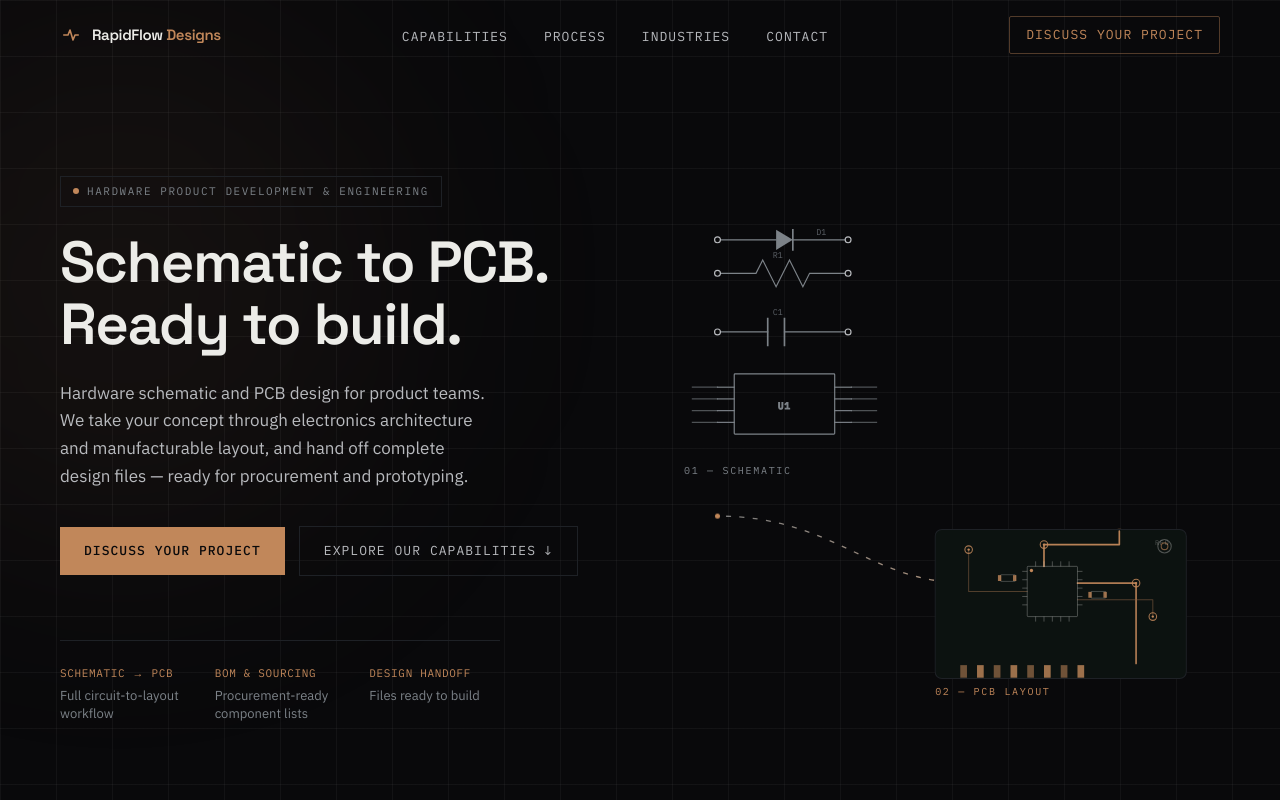
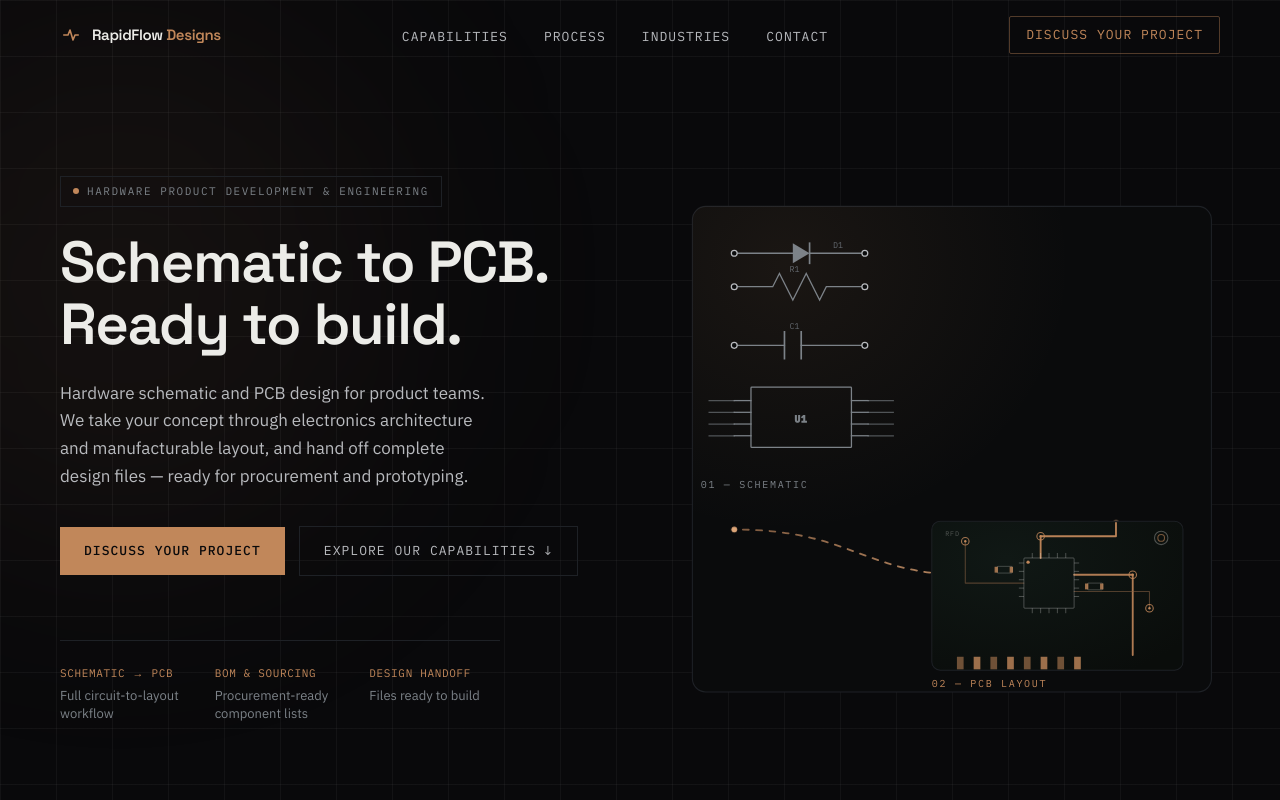
Before and after one commit to yashsagar1131-lab/rapidflowdesigns, a Next.js app: page / in a window 1280 px wide. Shown: the top 800 px of the page. Built offline with nearby package versions, Linux system fonts and the light colour scheme.

Commit message:
Improve hero visual: contained panel, stronger copper flow line, tighter composition

```diff
--- a/components/CircuitFlow.tsx
+++ b/components/CircuitFlow.tsx
@@ -3,98 +3,111 @@ export default function CircuitFlow() {
     <svg
       viewBox="0 0 640 600"
       fill="none"
-      className="h-auto w-full max-w-[540px]"
+      className="h-auto w-full max-w-[560px]"
       role="img"
       aria-label="Diagram showing a circuit schematic transitioning into a routed printed circuit board layout"
     >
       <defs>
-        <linearGradient id="fadeMask" x1="0" y1="0" x2="1" y2="0">
-          <stop offset="0" stopColor="#ECECE8" stopOpacity="0.5" />
-          <stop offset="1" stopColor="#C1875A" stopOpacity="0.95" />
+        <linearGradient id="flowGrad" x1="0" y1="0" x2="1" y2="0">
+          <stop offset="0" stopColor="#8A6244" stopOpacity="0.9" />
+          <stop offset="1" stopColor="#DDA679" />
         </linearGradient>
+        <radialGradient id="panelGlow" cx="0.18" cy="0.12" r="0.55">
+          <stop offset="0" stopColor="#C1875A" stopOpacity="0.09" />
+          <stop offset="1" stopColor="#C1875A" stopOpacity="0" />
+        </radialGradient>
+        <radialGradient id="boardGrad" cx="0.3" cy="0.25" r="0.9">
+          <stop offset="0" stopColor="#101815" />
+          <stop offset="1" stopColor="#0A0D0B" />
+        </radialGradient>
       </defs>
 
+      {/* ---- CONTAINING PANEL ---- */}
+      <rect x="10" y="10" width="620" height="580" rx="16" fill="#0A0B0C" stroke="#1E2126" strokeWidth="1.3" />
+      <rect x="10" y="10" width="620" height="580" rx="16" fill="url(#panelGlow)" />
+
       {/* ---- SCHEMATIC HALF (top-left) ---- */}
-      <g stroke="#7C8288" strokeWidth="1.4" strokeLinecap="square">
+      <g stroke="#7C8288" strokeWidth="1.5" strokeLinecap="square">
         {/* diode */}
-        <path d="M40 50 H110 M130 50 H196" />
-        <path d="M110 38 L110 62 L130 50 Z" fill="#7C8288" stroke="none" />
-        <path d="M130 38 V62" strokeWidth="2" />
-        <circle cx="40" cy="50" r="3.5" fill="#09090B" stroke="#B8BABE" />
-        <circle cx="196" cy="50" r="3.5" fill="#09090B" stroke="#B8BABE" />
+        <path d="M60 66 H130 M150 66 H216" />
+        <path d="M130 54 L130 78 L150 66 Z" fill="#7C8288" stroke="none" />
+        <path d="M150 54 V78" strokeWidth="2" />
+        <circle cx="60" cy="66" r="3.5" fill="#0A0B0C" stroke="#B8BABE" />
+        <circle cx="216" cy="66" r="3.5" fill="#0A0B0C" stroke="#B8BABE" />
 
         {/* resistor */}
-        <path d="M40 90 H86 L94 74 L110 106 L126 74 L142 106 L150 90 H196" />
-        <circle cx="40" cy="90" r="3.5" fill="#09090B" stroke="#B8BABE" />
-        <circle cx="196" cy="90" r="3.5" fill="#09090B" stroke="#B8BABE" />
+        <path d="M60 106 H106 L114 90 L130 122 L146 90 L162 122 L170 106 H216" />
+        <circle cx="60" cy="106" r="3.5" fill="#0A0B0C" stroke="#B8BABE" />
+        <circle cx="216" cy="106" r="3.5" fill="#0A0B0C" stroke="#B8BABE" />
 
         {/* capacitor */}
-        <path d="M40 160 H100 M120 160 H196" />
-        <path d="M100 144 V176 M120 144 V176" strokeWidth="2" />
-        <circle cx="40" cy="160" r="3.5" fill="#09090B" stroke="#B8BABE" />
-        <circle cx="196" cy="160" r="3.5" fill="#09090B" stroke="#B8BABE" />
+        <path d="M60 176 H120 M140 176 H216" />
+        <path d="M120 160 V192 M140 160 V192" strokeWidth="2" />
+        <circle cx="60" cy="176" r="3.5" fill="#0A0B0C" stroke="#B8BABE" />
+        <circle cx="216" cy="176" r="3.5" fill="#0A0B0C" stroke="#B8BABE" />
 
         {/* IC outline */}
-        <rect x="60" y="210" width="120" height="72" rx="1" />
-        <text x="120" y="252" textAnchor="middle" fontFamily="var(--font-mono)" fontSize="11" fill="#7C8288" letterSpacing="1">
+        <rect x="80" y="226" width="120" height="72" rx="1" />
+        <text x="140" y="268" textAnchor="middle" fontFamily="var(--font-mono)" fontSize="11" fill="#7C8288" letterSpacing="1">
           U1
         </text>
         {[0, 1, 2, 3].map((i) => (
-          <path key={`pinL${i}`} d={`M40 ${226 + i * 14} H60`} />
+          <path key={`pinL${i}`} d={`M60 ${242 + i * 14} H80`} />
         ))}
         {[0, 1, 2, 3].map((i) => (
-          <path key={`pinR${i}`} d={`M180 ${226 + i * 14} H200`} />
+          <path key={`pinR${i}`} d={`M200 ${242 + i * 14} H220`} />
         ))}
-        <path d="M40 226 H10 M40 240 H10 M40 254 H10 M40 268 H10" opacity="0.6" />
-        <path d="M200 226 H230 M200 240 H230 M200 254 H230 M200 268 H230" opacity="0.6" />
+        <path d="M60 242 H30 M60 256 H30 M60 270 H30 M60 284 H30" opacity="0.6" />
+        <path d="M220 242 H250 M220 256 H250 M220 270 H250 M220 284 H250" opacity="0.6" />
       </g>
 
       {/* reference designators */}
-      <g fontFamily="var(--font-mono)" fontSize="10" fill="#5C6167">
-        <text x="158" y="44">D1</text>
-        <text x="106" y="72">R1</text>
-        <text x="106" y="140">C1</text>
+      <g fontFamily="var(--font-mono)" fontSize="10" fill="#63686E">
+        <text x="178" y="60">D1</text>
+        <text x="126" y="88">R1</text>
+        <text x="126" y="156">C1</text>
       </g>
 
-      <text x="0" y="330" fontFamily="var(--font-mono)" fontSize="12" fill="#7C8288" letterSpacing="2">
+      <text x="20" y="346" fontFamily="var(--font-mono)" fontSize="12" fill="#7C8288" letterSpacing="2">
         01 — SCHEMATIC
       </text>
 
       {/* ---- TRANSITION FLOW LINE ---- */}
       <path
-        d="M40 380 C 180 380, 220 460, 340 460 S 480 400, 520 398"
-        stroke="url(#fadeMask)"
-        strokeWidth="1.6"
-        strokeDasharray="6 10"
+        d="M60 396 C 200 396, 216 450, 336 450 S 476 390, 516 388"
+        stroke="url(#flowGrad)"
+        strokeWidth="2.2"
+        strokeLinecap="round"
+        strokeDasharray="7 9"
         className="animate-dash-flow"
       />
       {[
-        { cx: 40, cy: 380 },
-        { cx: 340, cy: 460 },
-        { cx: 520, cy: 398 },
+        { cx: 60, cy: 396 },
+        { cx: 336, cy: 450 },
+        { cx: 516, cy: 388 },
       ].map((p, i) => (
-        <circle key={i} cx={p.cx} cy={p.cy} r="3" fill="#C1875A" className="animate-pulse-soft" style={{ animationDelay: `${i * 0.4}s` }} />
+        <circle key={i} cx={p.cx} cy={p.cy} r="3.5" fill="#DDA679" className="animate-pulse-soft" style={{ animationDelay: `${i * 0.4}s` }} />
       ))}
 
       {/* ---- PCB HALF (bottom-right) ---- */}
-      <rect x="300" y="396" width="300" height="178" rx="8" fill="#0C1210" stroke="#1E2126" strokeWidth="1.2" />
+      <rect x="296" y="386" width="300" height="178" rx="10" fill="url(#boardGrad)" stroke="#1E2126" strokeWidth="1.2" />
 
       {/* board traces */}
-      <g stroke="#C1875A" strokeWidth="2" strokeLinecap="round" strokeLinejoin="round">
-        <path d="M520 398 V414 H430 V440" opacity="0.95" />
-        <path d="M470 460 H540 V556" opacity="0.9" />
+      <g stroke="#C1875A" strokeWidth="2.2" strokeLinecap="round" strokeLinejoin="round">
+        <path d="M516 388 V404 H426 V430" opacity="0.95" />
+        <path d="M466 450 H536 V546" opacity="0.9" />
       </g>
-      <g stroke="#8A6244" strokeWidth="1.2" strokeLinecap="round" strokeLinejoin="round" opacity="0.55">
-        <path d="M410 470 H340 V420" />
-        <path d="M470 480 H560 V500" />
+      <g stroke="#8A6244" strokeWidth="1.3" strokeLinecap="round" strokeLinejoin="round" opacity="0.55">
+        <path d="M406 460 H336 V410" />
+        <path d="M466 470 H556 V490" />
       </g>
 
       {/* vias */}
       {[
-        [430, 414],
-        [540, 460],
-        [340, 420],
-        [560, 500],
+        [426, 404],
+        [536, 450],
+        [336, 410],
+        [556, 490],
       ].map(([cx, cy], i) => (
         <g key={i}>
           <circle cx={cx} cy={cy} r="4.5" fill="none" stroke="#C1875A" strokeWidth="1.3" opacity="0.85" />
@@ -103,47 +116,47 @@ export default function CircuitFlow() {
       ))}
 
       {/* IC footprint */}
-      <rect x="410" y="440" width="60" height="60" rx="1" stroke="#ECECE8" strokeOpacity="0.3" strokeWidth="1.1" />
-      <circle cx="415" cy="445" r="2" fill="#C1875A" />
+      <rect x="406" y="430" width="60" height="60" rx="1" stroke="#ECECE8" strokeOpacity="0.3" strokeWidth="1.1" />
+      <circle cx="411" cy="435" r="2" fill="#C1875A" />
       {[0, 1, 2, 3, 4].map((i) => (
-        <path key={`icTop${i}`} d={`M${420 + i * 10} 440 V434`} stroke="#ECECE8" strokeOpacity="0.3" strokeWidth="1.1" />
+        <path key={`icTop${i}`} d={`M${416 + i * 10} 430 V424`} stroke="#ECECE8" strokeOpacity="0.3" strokeWidth="1.1" />
       ))}
       {[0, 1, 2, 3, 4].map((i) => (
-        <path key={`icBot${i}`} d={`M${420 + i * 10} 500 V506`} stroke="#ECECE8" strokeOpacity="0.3" strokeWidth="1.1" />
+        <path key={`icBot${i}`} d={`M${416 + i * 10} 490 V496`} stroke="#ECECE8" strokeOpacity="0.3" strokeWidth="1.1" />
       ))}
       {[0, 1, 2, 3, 4].map((i) => (
-        <path key={`icL${i}`} d={`M410 ${446 + i * 10} H404`} stroke="#ECECE8" strokeOpacity="0.3" strokeWidth="1.1" />
+        <path key={`icL${i}`} d={`M406 ${436 + i * 10} H400`} stroke="#ECECE8" strokeOpacity="0.3" strokeWidth="1.1" />
       ))}
       {[0, 1, 2, 3, 4].map((i) => (
-        <path key={`icR${i}`} d={`M470 ${446 + i * 10} H476`} stroke="#ECECE8" strokeOpacity="0.3" strokeWidth="1.1" />
+        <path key={`icR${i}`} d={`M466 ${436 + i * 10} H472`} stroke="#ECECE8" strokeOpacity="0.3" strokeWidth="1.1" />
       ))}
 
       {/* SMD passives */}
       <g stroke="#ECECE8" strokeOpacity="0.28" strokeWidth="1">
-        <rect x="378" y="450" width="18" height="8" rx="1" />
-        <rect x="486" y="470" width="18" height="8" rx="1" />
+        <rect x="374" y="440" width="18" height="8" rx="1" />
+        <rect x="482" y="460" width="18" height="8" rx="1" />
       </g>
       <g fill="#C1875A" opacity="0.8">
-        <rect x="375" y="450.5" width="4" height="7" />
-        <rect x="393" y="450.5" width="4" height="7" />
-        <rect x="483" y="470.5" width="4" height="7" />
-        <rect x="501" y="470.5" width="4" height="7" />
+        <rect x="371" y="440.5" width="4" height="7" />
+        <rect x="389" y="440.5" width="4" height="7" />
+        <rect x="479" y="460.5" width="4" height="7" />
+        <rect x="497" y="460.5" width="4" height="7" />
       </g>
 
       {/* mounting hole */}
-      <circle cx="574" cy="416" r="8" fill="none" stroke="#ECECE8" strokeOpacity="0.3" strokeWidth="1.3" />
-      <circle cx="574" cy="416" r="4" fill="none" stroke="#C1875A" strokeOpacity="0.6" strokeWidth="1.3" />
+      <circle cx="570" cy="406" r="8" fill="none" stroke="#ECECE8" strokeOpacity="0.3" strokeWidth="1.3" />
+      <circle cx="570" cy="406" r="4" fill="none" stroke="#C1875A" strokeOpacity="0.6" strokeWidth="1.3" />
 
       {/* edge connector fingers */}
       {Array.from({ length: 8 }).map((_, i) => (
-        <rect key={i} x={330 + i * 20} y="558" width="8" height="15" fill="#C1875A" opacity={0.55 + (i % 2) * 0.25} />
+        <rect key={i} x={326 + i * 20} y="548" width="8" height="15" fill="#C1875A" opacity={0.55 + (i % 2) * 0.25} />
       ))}
 
-      <text x="580" y="415" textAnchor="end" fontFamily="var(--font-mono)" fontSize="8" fill="#ECECE8" opacity="0.3" letterSpacing="1">
+      <text x="312" y="404" fontFamily="var(--font-mono)" fontSize="8" fill="#ECECE8" opacity="0.3" letterSpacing="1">
         RFD
       </text>
 
-      <text x="300" y="594" fontFamily="var(--font-mono)" fontSize="12" fill="#C1875A" letterSpacing="2">
+      <text x="296" y="584" fontFamily="var(--font-mono)" fontSize="12" fill="#C1875A" letterSpacing="2">
         02 — PCB LAYOUT
       </text>
     </svg>
```
